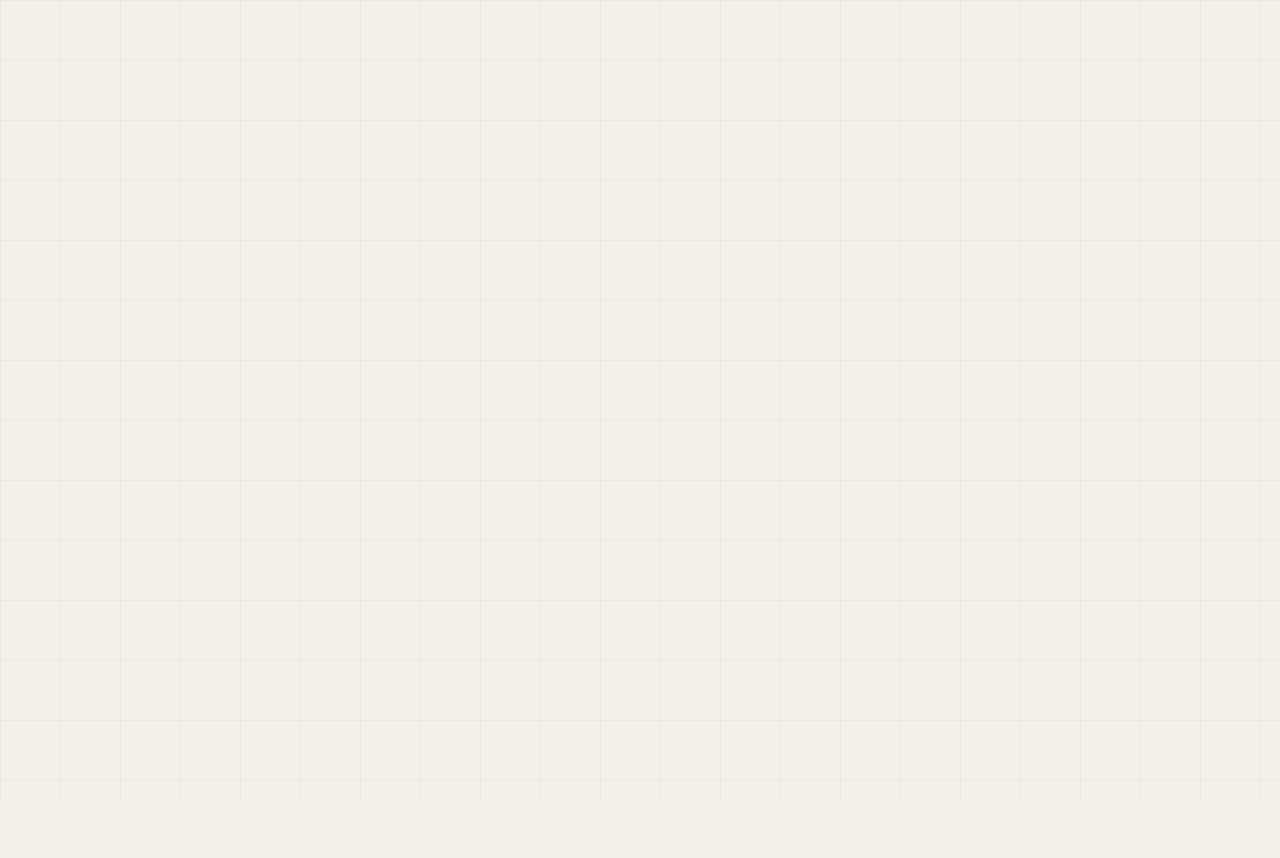
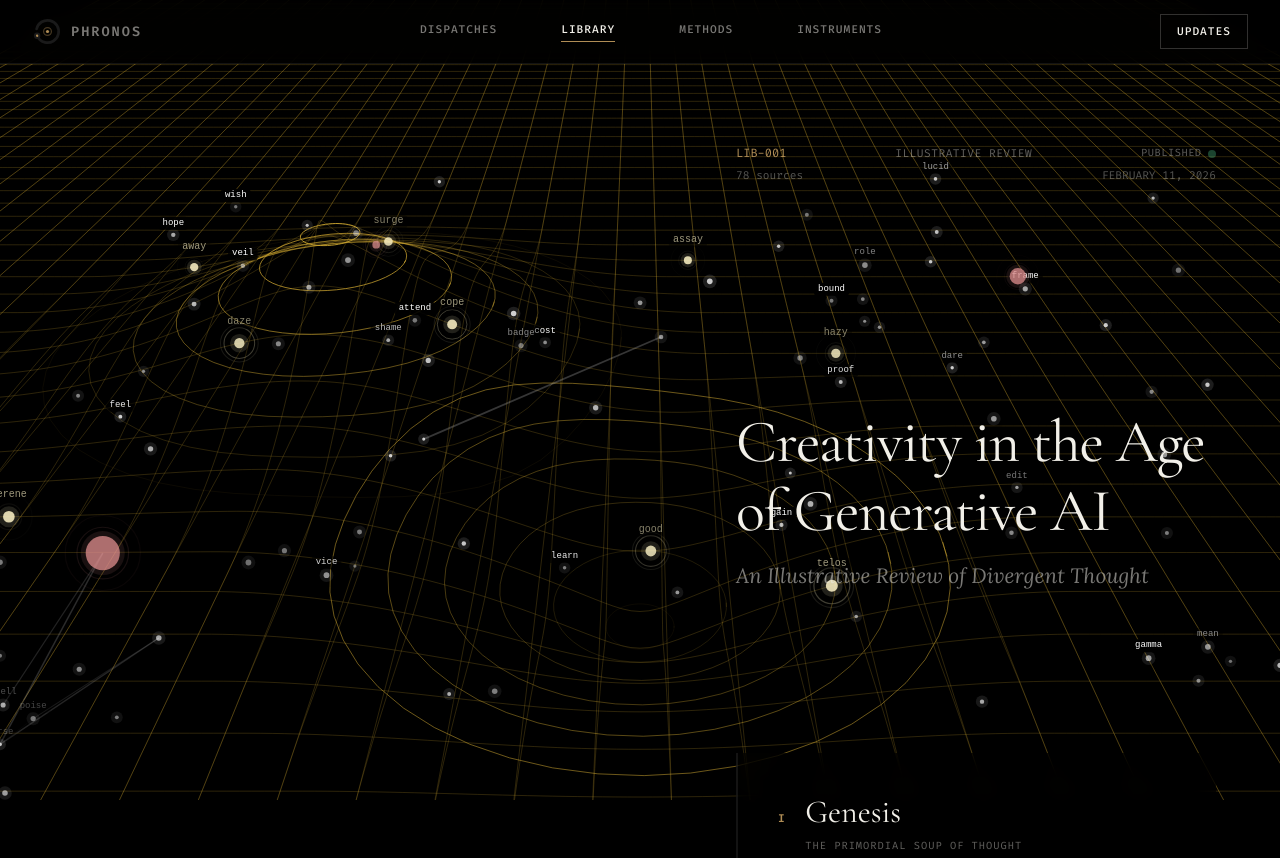
Before and after one commit to phronos-2025/phronos-library, an Astro site: page /library/divergent-thought in a window 1280 px wide. Before the commit this address had no page. Shown: the top 858 px of the page. Before the commit the page ends 800 px from the top, so only its background shows below. Built offline with nearby package versions, Linux system fonts and the light colour scheme; Astro itself is replaced by a stand-in of ours; animation ran at ten frames a second.

Commit message:
Rename essay slug to divergent-thought
Update the LIB-001 article slug from /library/essay to
/library/divergent-thought, including canonical URL, Open Graph,
JSON-LD, subscribe source, dynamic route exclusion, and content
frontmatter.

Co-authored-by: Cursor <cursoragent@cursor.com>

```diff
--- a/src/content/library/linguistic-markers.mdx
+++ b/src/content/library/linguistic-markers.mdx
@@ -1,6 +1,6 @@
 ---
 id: LIB-001
-articleSlug: essay
+articleSlug: divergent-thought
 title: "Creativity in the Age of Generative AI"
 question: "An illustrative review of how generative AI reshapes the cognitive pathways of human creativity."
 status: published
--- a/src/pages/[slug].astro
+++ b/src/pages/[slug].astro
@@ -4,8 +4,8 @@ import ArticleLayout from '../layouts/ArticleLayout.astro';
 
 export async function getStaticPaths() {
   const articles = await getCollection('library');
-  // Exclude articles with dedicated pages (e.g. essay.astro handles LIB-001)
-  const CUSTOM_PAGE_SLUGS = ['essay'];
+  // Exclude articles with dedicated pages (e.g. divergent-thought.astro handles LIB-001)
+  const CUSTOM_PAGE_SLUGS = ['divergent-thought'];
   return articles
     .filter((article) => !CUSTOM_PAGE_SLUGS.includes(article.data.articleSlug))
     .map((article) => ({
--- a/src/pages/essay.astro
+++ b/src/pages/divergent-thought.astro
@@ -25,13 +25,13 @@ const fullArticleBody = essaySections
   />
 
   <!-- Canonical -->
-  <link rel="canonical" href="https://phronos.org/library/essay/">
+  <link rel="canonical" href="https://phronos.org/library/divergent-thought/">
 
   <!-- Open Graph -->
   <meta property="og:title" content={`${essayMeta.title}: ${essayMeta.subtitle}`}>
   <meta property="og:description" content={essayMeta.description}>
   <meta property="og:type" content="article">
-  <meta property="og:url" content="https://phronos.org/library/essay/">
+  <meta property="og:url" content="https://phronos.org/library/divergent-thought/">
   <meta property="og:site_name" content="Phronos">
   <meta property="article:published_time" content={essayMeta.datePublished}>
   <meta property="article:modified_time" content={essayMeta.dateModified}>
@@ -61,7 +61,7 @@ const fullArticleBody = essaySections
       "name": "Phronos",
       "url": "https://phronos.org"
     },
-    "mainEntityOfPage": "https://phronos.org/library/essay/",
+    "mainEntityOfPage": "https://phronos.org/library/divergent-thought/",
     "articleBody": fullArticleBody,
     "hasPart": essaySections.map((s) => ({
       "@type": "CreativeWork",
@@ -881,7 +881,7 @@ const fullArticleBody = essaySections
           const response = await fetch('https://api.instruments.phronos.org/api/v1/mailing/subscribe', {
             method: 'POST',
             headers: { 'Content-Type': 'application/json' },
-            body: JSON.stringify({ email, source: 'essay' }),
+            body: JSON.stringify({ email, source: 'divergent-thought' }),
           });
 
           const data = await response.json();
```
